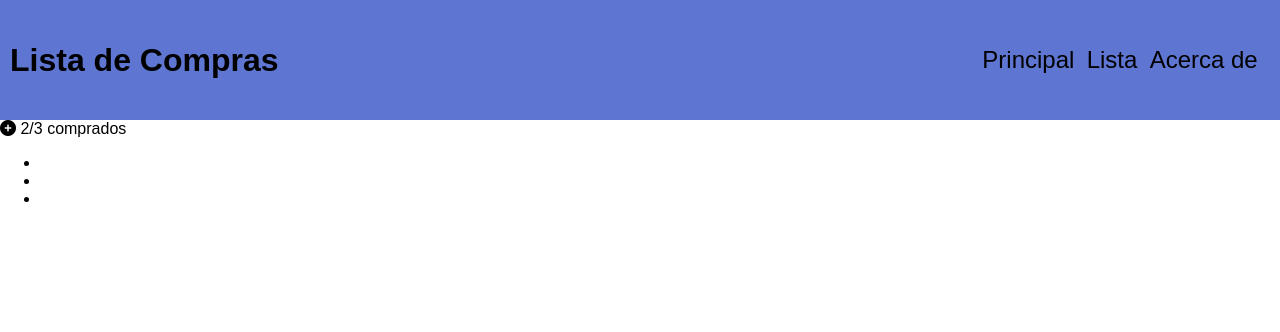
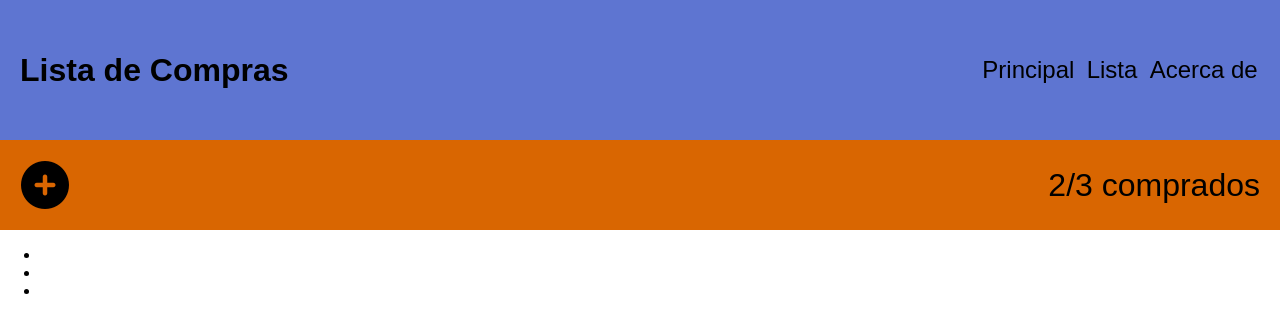
Before and after one commit to xizes2/202207-w1ch4-fernando-paulino, a plain HTML site: page index.html in a window 1280 px wide. Drawn offline with Linux system fonts and the light colour scheme.

Commit message:
add main first section styles

```diff
--- a/css/style.css
+++ b/css/style.css
@@ -29,11 +29,12 @@ h6 {
   background-color: var(--bluish-color);
   display: flex;
   justify-content: space-between;
-  padding: 30px 10px;
+  padding: 40px 10px;
 }
 
 .title {
   align-self: center;
+  padding: 0 10px;
 }
 
 .header-menu__options {
@@ -49,6 +50,31 @@ h6 {
   width: 300px;
 }
 
+.main-content__add-item {
+  background-color: var(--dark-orange-color);
+  display: flex;
+  justify-content: space-between;
+  padding: 20px 20px;
+  align-items: center;
+}
+
+.main-content__add-button {
+  display: flex;
+  justify-content: center;
+  align-items: center;
+  height: 50px;
+  width: 50px;
+}
+
+.fa-solid.fa-circle-plus {
+  font-size: 3rem;
+}
+
+.main-content__items-purchased {
+  align-self: center;
+  font-size: 2rem;
+}
+
 a {
   text-decoration: none;
   color: #000;
```
